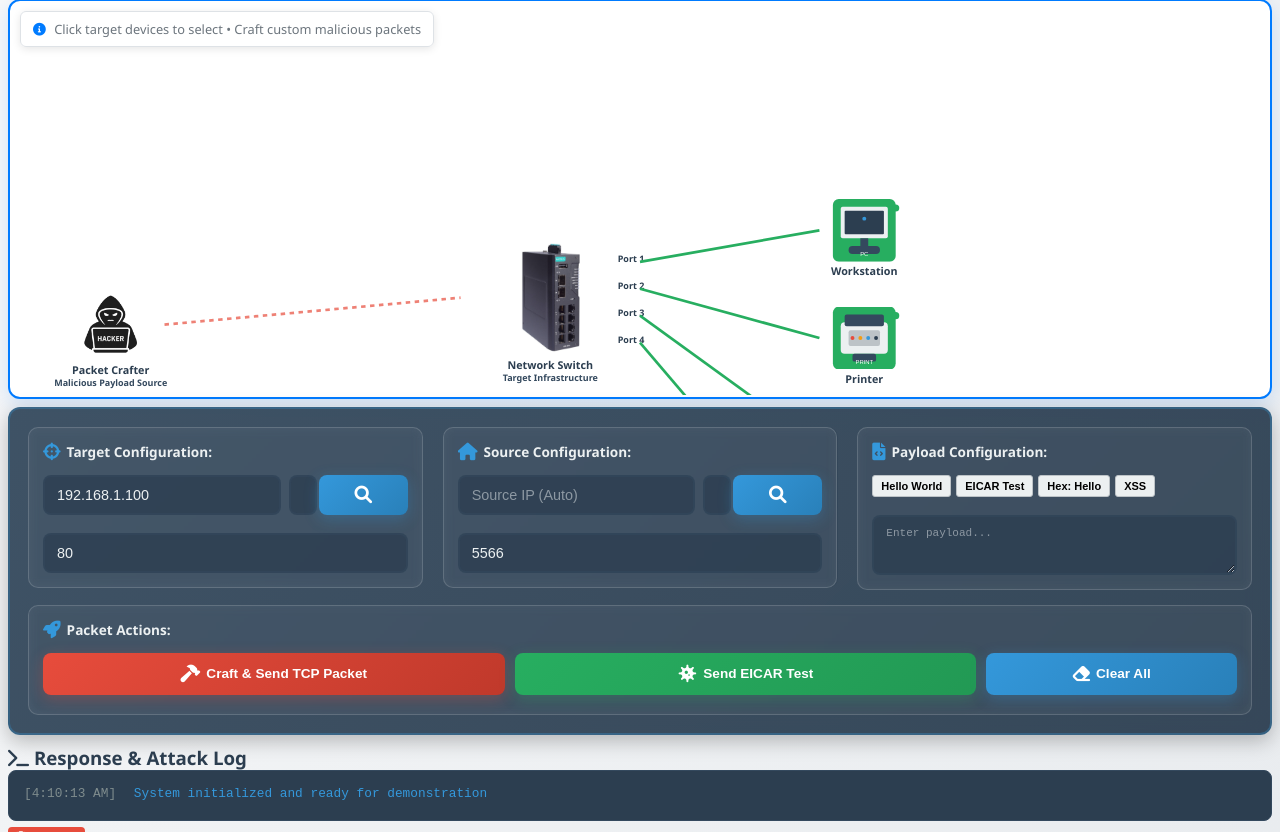
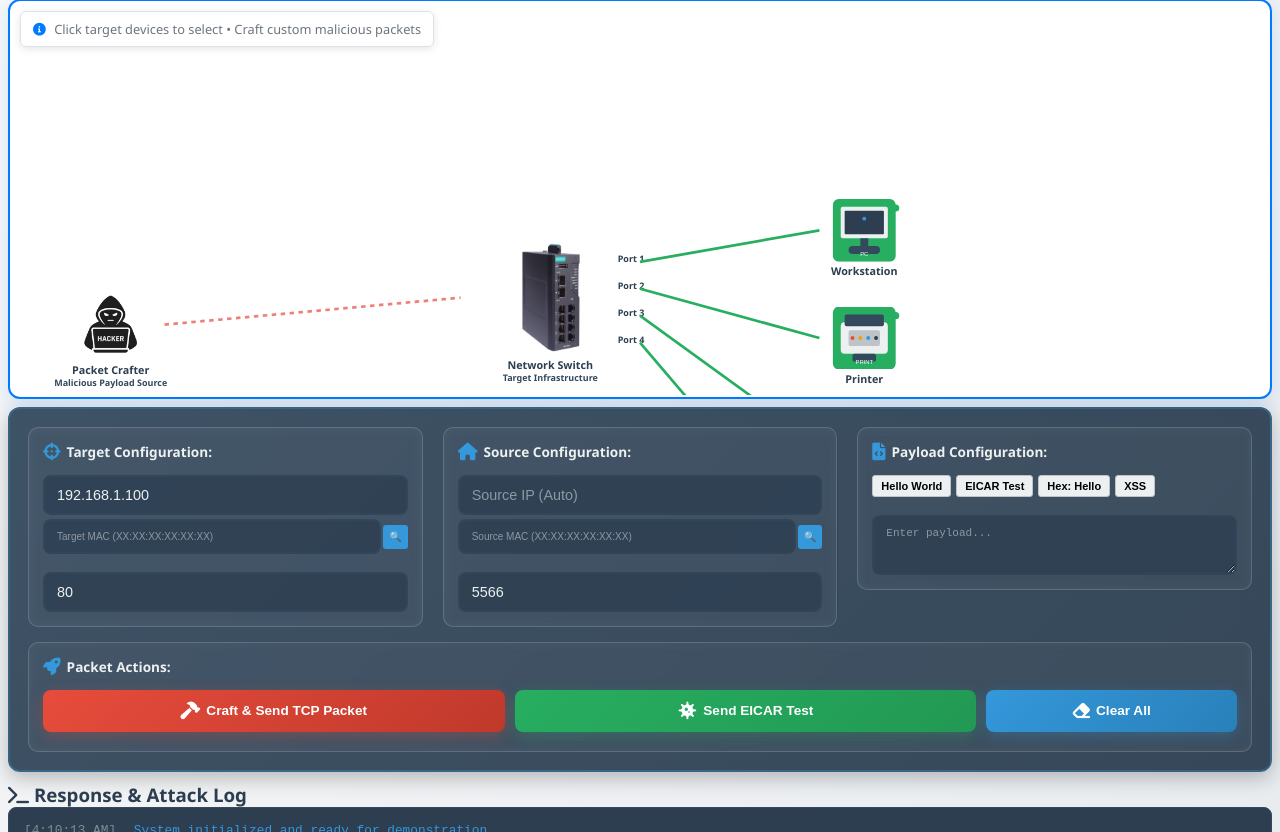
Before and after one commit to Whonceuponatime/kormarine-seanet, a Python web app: template templates/malicious_packet.html in a window 1280 px wide. Shown: the part 193-1025 px from the top of the page. Run offline with Jinja, Linux system fonts and the light colour scheme; the template is opened without the code that fills it, so the values that code supplies are empty.

Commit message:
MAJOR FIX: Completely redesigned MAC address field layout for visibility - Changed from 2-column grid to stacked layout (IP on top, MAC below) - Replaced large CSS class buttons with small inline-styled buttons (24x24px) - Used magnifying glass emoji () instead of FontAwesome icon for simplicity - MAC fields now have full width with flex: 1 and are clearly visible - Added descriptive placeholder text: Target MAC (XX:XX:XX:XX:XX:XX) - Buttons are now tiny, compact, and don't interfere with field visibility - Fixed the issue where MAC address fields were completely hidden

```diff
--- a/templates/malicious_packet.html
+++ b/templates/malicious_packet.html
@@ -361,12 +361,12 @@
                 <!-- Target Configuration -->
                 <div class="control-group">
                     <label><i class="fas fa-crosshairs"></i> Target Configuration:</label>
-                    <div style="display: grid; grid-template-columns: 2fr 1fr; gap: 8px; margin-bottom: 8px;">
-                        <input type="text" id="target-ip" value="192.168.1.100" placeholder="Target IP" class="control-input">
-                        <div style="display: flex; gap: 2px;">
-                            <input type="text" id="target-mac" placeholder="Target MAC" class="control-input" style="font-size: 10px; flex: 1;">
-                            <button id="fetch-target-mac-btn" class="control-btn secondary" style="padding: 2px 4px; font-size: 8px; min-width: 20px;" title="Auto-fetch Target MAC">
-                                <i class="fas fa-search"></i>
+                    <div style="margin-bottom: 8px;">
+                        <input type="text" id="target-ip" value="192.168.1.100" placeholder="Target IP" class="control-input" style="margin-bottom: 4px;">
+                        <div style="display: flex; gap: 2px; align-items: center;">
+                            <input type="text" id="target-mac" placeholder="Target MAC (XX:XX:XX:XX:XX:XX)" class="control-input" style="font-size: 10px; flex: 1;">
+                            <button id="fetch-target-mac-btn" style="background: #3498db; border: none; color: white; padding: 4px 6px; border-radius: 3px; cursor: pointer; font-size: 10px; min-width: 24px; height: 24px;" title="Auto-fetch Target MAC">
+                                🔍
                             </button>
                         </div>
                     </div>
@@ -376,12 +376,12 @@
                 <!-- Source Configuration -->
                 <div class="control-group">
                     <label><i class="fas fa-home"></i> Source Configuration:</label>
-                    <div style="display: grid; grid-template-columns: 2fr 1fr; gap: 8px; margin-bottom: 8px;">
-                        <input type="text" id="source-ip" placeholder="Source IP (Auto)" class="control-input">
-                        <div style="display: flex; gap: 2px;">
-                            <input type="text" id="source-mac" placeholder="Source MAC" class="control-input" style="font-size: 10px; flex: 1;">
-                            <button id="fetch-source-mac-btn" class="control-btn secondary" style="padding: 2px 4px; font-size: 8px; min-width: 20px;" title="Auto-fetch Source MAC">
-                                <i class="fas fa-search"></i>
+                    <div style="margin-bottom: 8px;">
+                        <input type="text" id="source-ip" placeholder="Source IP (Auto)" class="control-input" style="margin-bottom: 4px;">
+                        <div style="display: flex; gap: 2px; align-items: center;">
+                            <input type="text" id="source-mac" placeholder="Source MAC (XX:XX:XX:XX:XX:XX)" class="control-input" style="font-size: 10px; flex: 1;">
+                            <button id="fetch-source-mac-btn" style="background: #3498db; border: none; color: white; padding: 4px 6px; border-radius: 3px; cursor: pointer; font-size: 10px; min-width: 24px; height: 24px;" title="Auto-fetch Source MAC">
+                                🔍
                             </button>
                         </div>
                     </div>
```
